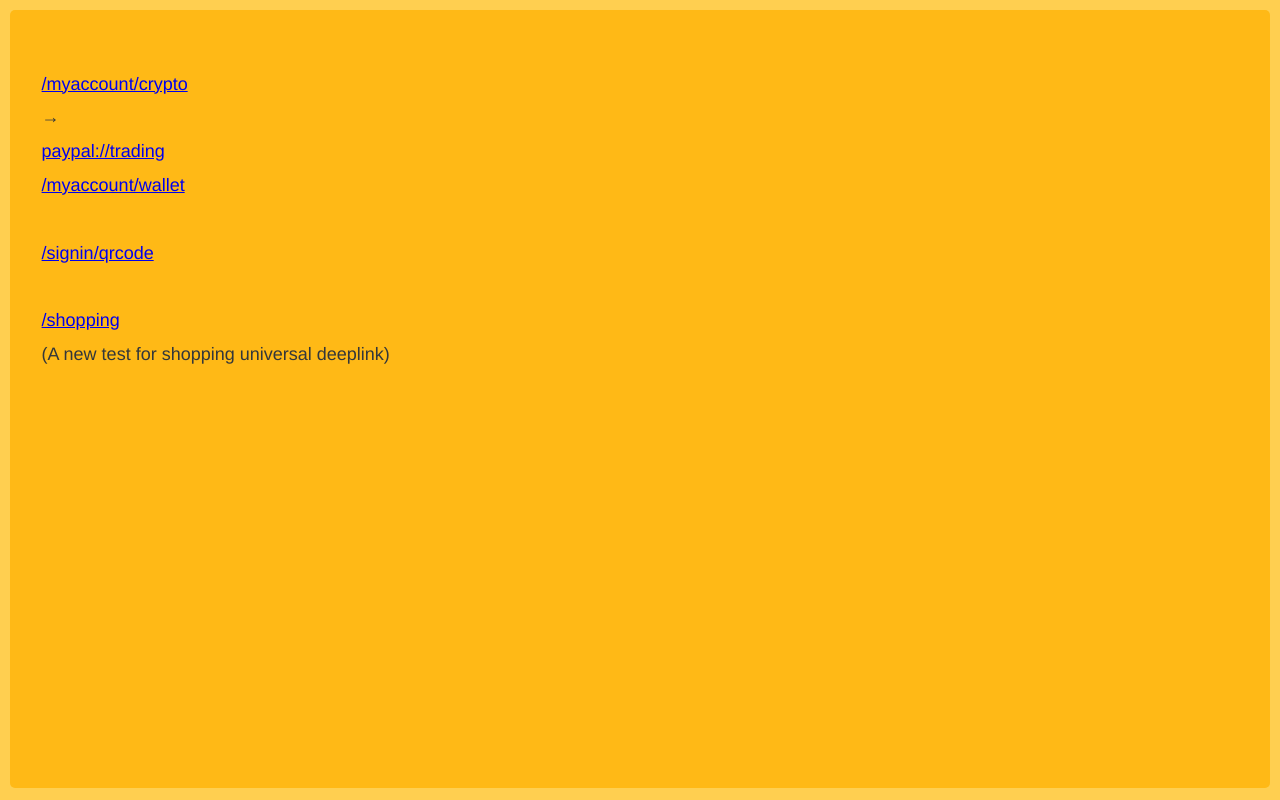
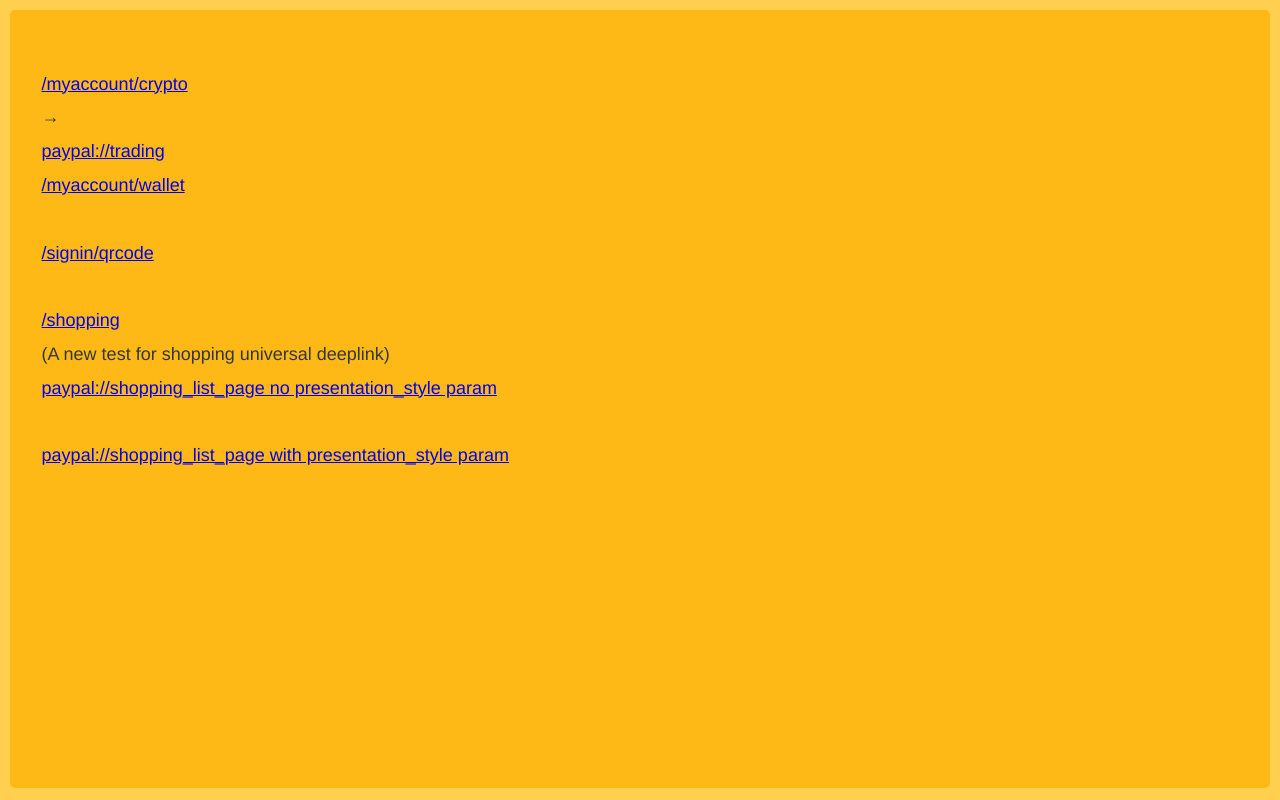
Before and after one commit to g-liu/gliu, a plain HTML site: page index.html in a window 1280 px wide. Drawn offline with Linux system fonts and the light colour scheme; a web font is replaced by a local one.

Commit message:
Update index.html

```diff
--- a/index.html
+++ b/index.html
@@ -37,5 +37,10 @@
     <a href="https://paypal.com/shopping">/shopping</a>
     (A new test for shopping universal deeplink)
     <br />
+
+    <a href="paypal://shopping_list_page?description=Find deals at stores picked just for you%26title=Store%26dataType=stores">paypal://shopping_list_page no presentation_style param</a><br />
+    <a href="paypal://shopping_list_page?description=Cash Back at stores you might like%26title=Stores%26presentation_style=embedded%26dataType=stores">paypal://shopping_list_page with presentation_style param</a>
+    <br />
+
   </body>
 </html>
```
